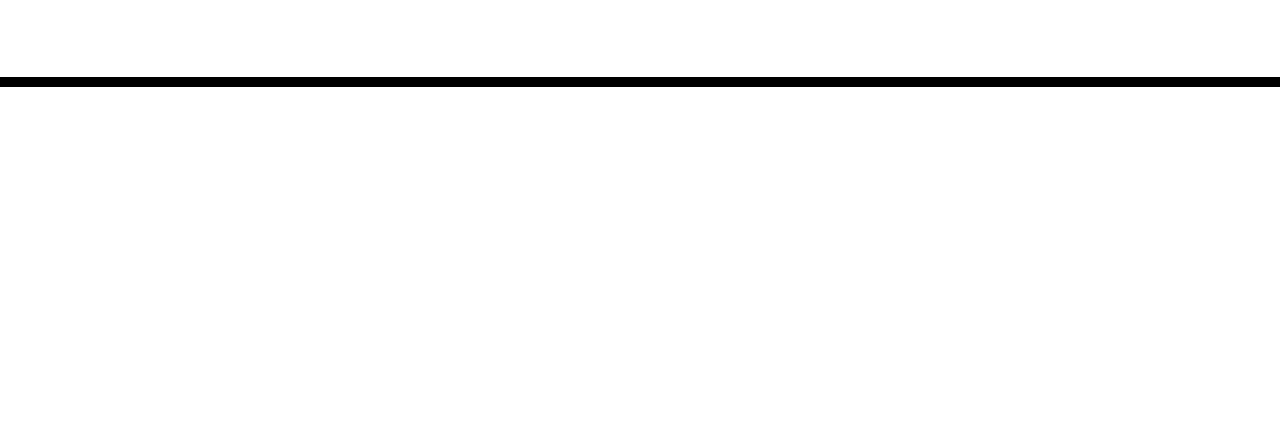
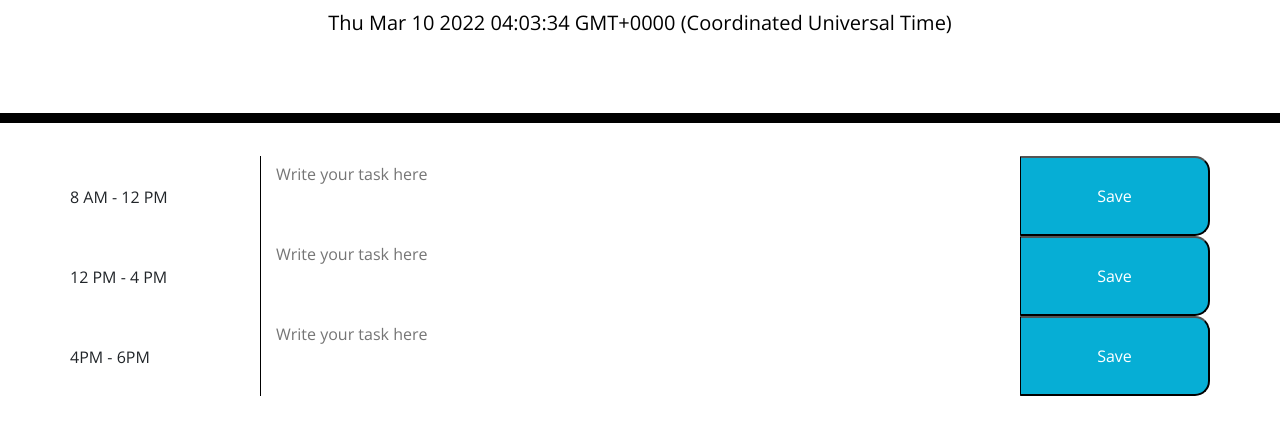
Before and after one commit to dn691997/daily-planner, a plain HTML site: page index.html in a window 1280 px wide. Shown: the part 181-616 px from the top of the page. Drawn offline with nearby package versions, Linux system fonts and the light colour scheme; files that its build step writes are made by us from their sources.

Commit message:
update page to functional

```diff
--- /dev/null
+++ b/assets/script.js
@@ -0,0 +1,23 @@
+function realtimeClock() {
+  const rtClock = new Date();
+  //display clock
+  document.getElementById("clock").innerHTML = rtClock;
+  const time = setTimeout(realtimeClock, 500);
+}
+
+//Save button
+$(".saveBtn").on("click", function () {
+  var timeShown = $(this).siblings(".time").text();
+  var textInput = $(this).siblings("textarea").val();
+  localStorage.setItem(timeShown, textInput);
+});
+
+var getStorage = function () {
+  $(".time").each(function () {
+    var timeShown = $(this).text();
+    var textInput = localStorage.getItem(timeShown);
+    $(this).siblings("textarea").val(textInput);
+  });
+};
+
+getStorage();
--- a/index.html
+++ b/index.html
@@ -18,21 +18,51 @@
       href="https://fonts.googleapis.com/css?family=Open+Sans&display=swap"
       rel="stylesheet"
     />
-    <link rel="stylesheet" href="style.css" />
+    <link rel="stylesheet" href="./assets/style.css" />
     <title>Work Day Scheduler</title>
   </head>
 
-  <body>
+  <body onload="realtimeClock()">
     <header class="jumbotron">
       <h1 class="display-3">Work Day Scheduler</h1>
       <p class="lead">A simple calendar app for scheduling your work day</p>
-      <p id="currentDay" class="lead"></p>
+      <p id="clock" class="lead"></p>
     </header>
     <div class="container">
       <!-- Timeblocks go here -->
+      <!-- Create div & Add class row and col from bootstrap -->
+      <div class="row">
+        <div class="col time row align-items-center">8 AM - 12 PM</div>
+        <textarea
+          id="first"
+          class="col-8 align-items-start"
+          placeholder="Write your task here"
+        ></textarea>
+        <button class="col-2 saveBtn">Save</button>
+      </div>
+      <div class="row">
+        <div class="col time row align-items-center">12 PM - 4 PM</div>
+        <textarea
+          id="second"
+          class="col-8 align-items-start"
+          placeholder="Write your task here"
+        ></textarea>
+        <button class="col-2 saveBtn">Save</button>
+      </div>
+      <div class="row">
+        <div class="col time row align-items-center">4PM - 6PM</div>
+        <textarea
+          id="third"
+          class="col-8 align-items-start"
+          placeholder="Write your task here"
+        ></textarea>
+        <button class="col-2 saveBtn">Save</button>
+      </div>
+      <!-- end of class & row addition -->
     </div>
-
+    <script src="https://cdnjs.cloudflare.com/ajax/libs/jquery/3.6.0/jquery.min.js"></script>
     <script src="https://code.jquery.com/jquery-3.4.1.min.js"></script>
-    <script src="https://cdnjs.cloudflare.com/ajax/libs/moment.js/2.24.0/moment.min.js"></script>
+    <!-- add js files and link it to index.html -->
+    <script src="./assets/script.js"></script>
   </body>
 </html>
```
Also changed, not shown: assets/images/Webpage.png (added), 1 other file.
